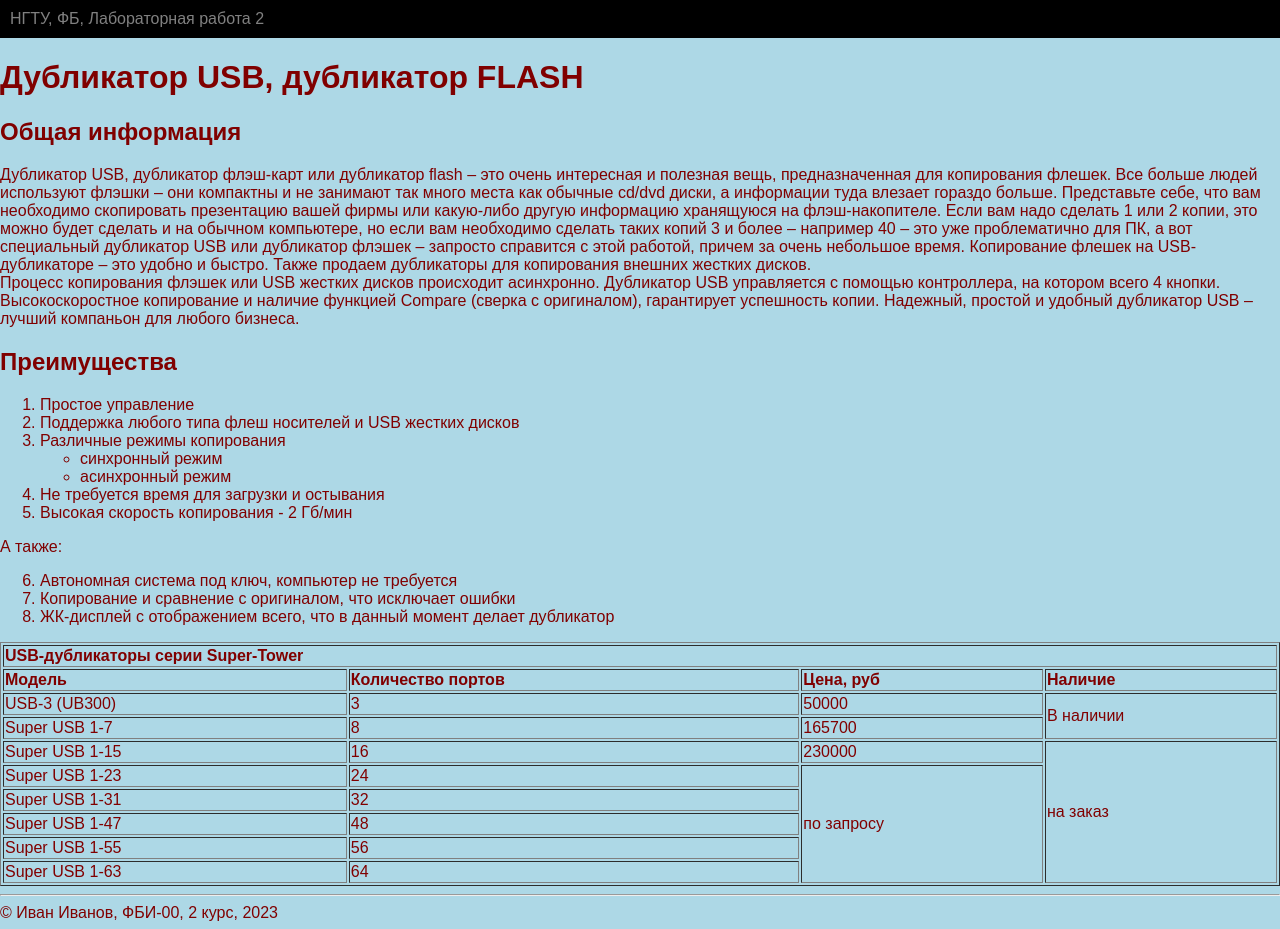
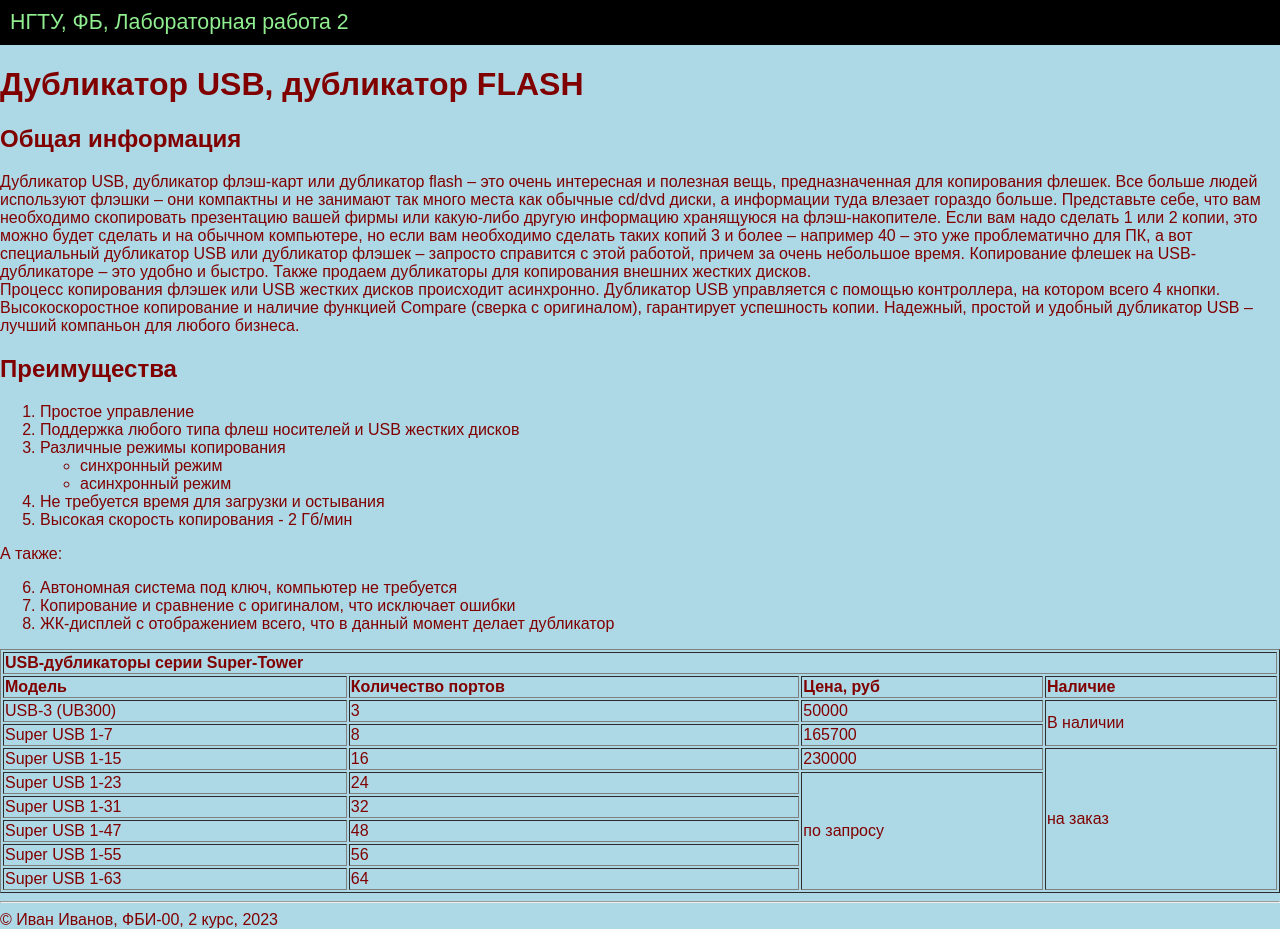
Before and after one commit to zhmak-e/web-programming-labs, a plain HTML site: page lab2.html in a window 1280 px wide. Drawn offline with Linux system fonts and the light colour scheme.

Commit message:
Стили заголовка

```diff
--- a/lab2.html
+++ b/lab2.html
@@ -6,7 +6,7 @@
     </head>
 
     <body style="background-color: LightBlue; color: maroon; font-family: Arial; margin: 0px;">
-        <header style="background-color: black; color: gray; padding: 10px;">
+        <header style="background-color: black; color: LightGreen; padding: 10px; font-size: 16pt">
             НГТУ, ФБ, Лабораторная работа 2
         </header>
 
```
